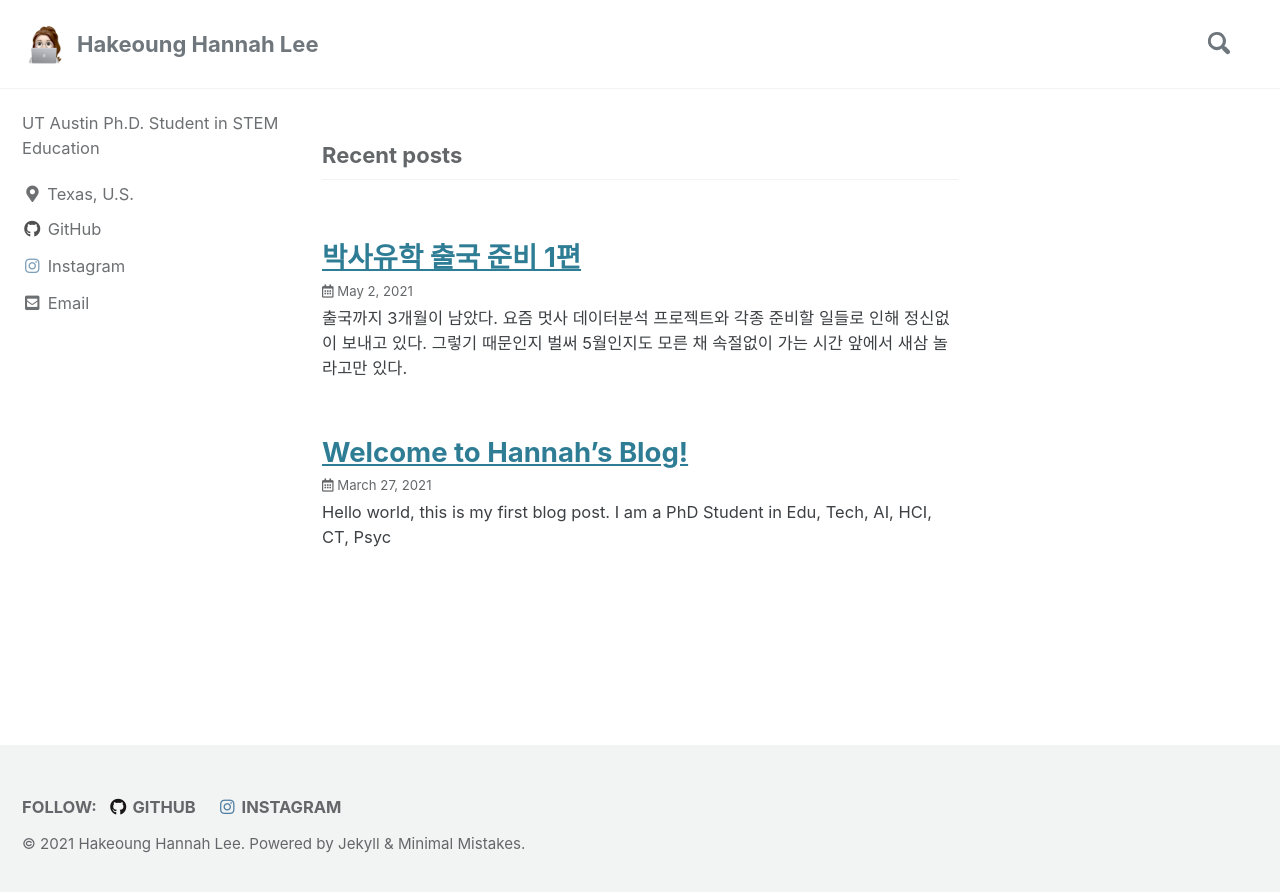
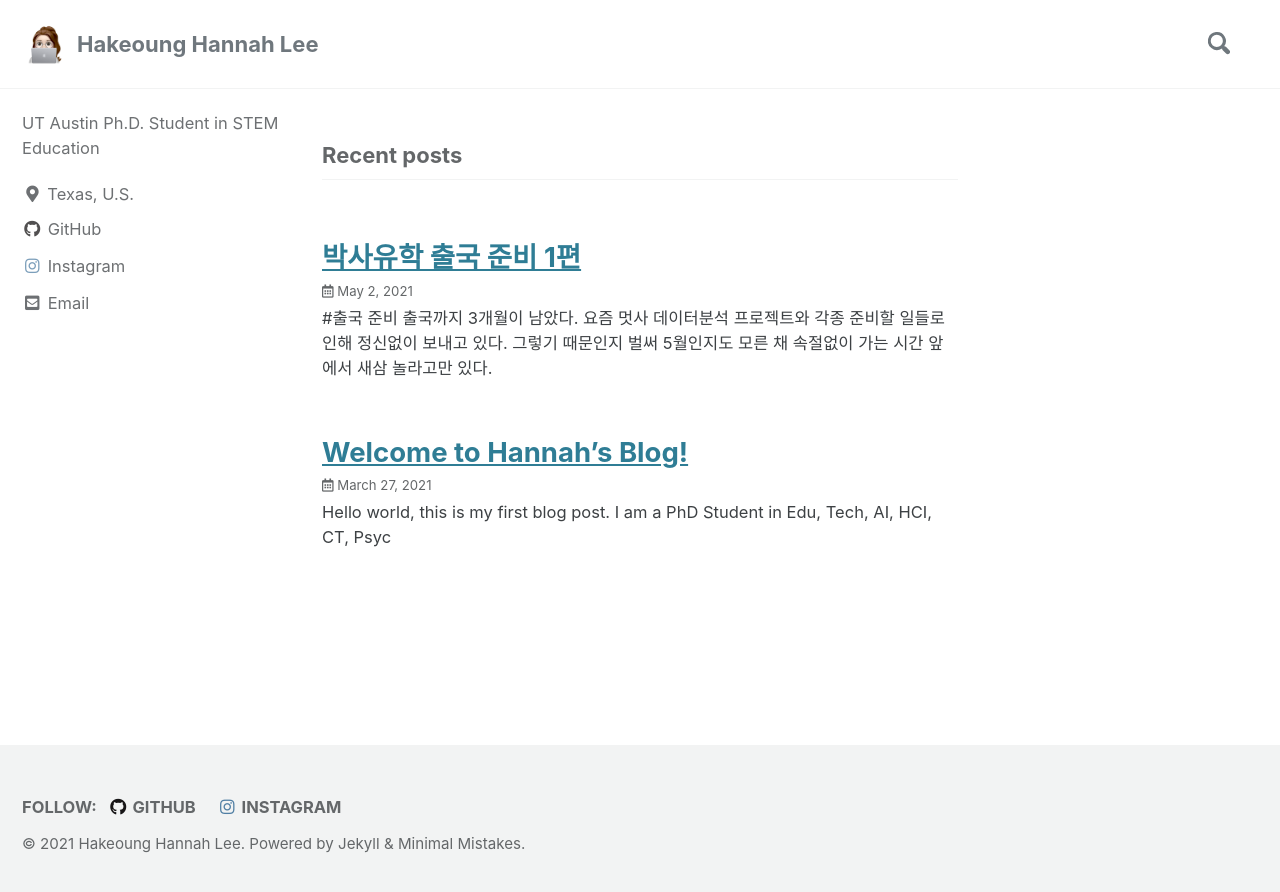
Before and after one commit to HakeoungLee/HakeoungLee.github.io, a Jekyll site: the page built from index.html, in a window 1280 px wide. Shown: the top 892 px of the page. Built offline with Jekyll 4.4.1, drawn with Linux system fonts in a browser that asks for light colours; cached includes are drawn as plain includes; the list of posts is cut into pages by our own code.

Commit message:
Update 2021-05-02-departing1.md

```diff
--- a/_posts/2021-05-02-departing1.md
+++ b/_posts/2021-05-02-departing1.md
@@ -8,12 +8,14 @@ toc_icon: "paw"
 title:  "박사유학 출국 준비 1편"
 ---
 
+#출국 준비
 출국까지 3개월이 남았다. 요즘 멋사 데이터분석 프로젝트와 각종 준비할 일들로 인해 정신없이 보내고 있다. 그렇기 때문인지 벌써 5월인지도 모른 채 속절없이 가는 시간 앞에서 새삼 놀라고만 있다.
 
 지난 주 기록이 누락된 MMR주사를 맞아서 학교에 제출했고, 돌아오는 월요일에는 병원에 잠깐 들려 학교가 요구한 잠복결핵검사 검사지를 받아야 한다.
 수 개월을 알아보고 각종 비교분석을 통해 드디어 집계약을 완료했다. 비교적 굉장히 저렴한 가격에, UT 학교와 가깝고, **치안**이 좋아야 한다는 기준아닌 기준을 가지고 열심히 서치했다.
 사실 in unit laundry를 포기해서 마음이 쓰리지만 가난한 박사생은 어쩔 수 없다ㅎㅎㅎㅎㅎㅎㅎㅎ
 
+#비행기표 예매
 아직 비자 프로세스를 못 밟아서 비자가 나오고 나서 비행기를 끊으려고 했는데 오스틴 합격생 및 선배님들의 집단지성으로 인해 일정을 픽스할 수 있었고 비행기표 예매에 성공했다.
 
 **묵혀둔 아시아나 마일리지 40000마일**을 이용해서 스타얼라이언스 미주행 편도 항공권을 끊었다. 수수료 대략 55000원으로 꽁짜 비행기표를 얻어서 좋았다. 아시아나 마일리지가 4만 마일이 넘게 있었다는 사실에도 놀랐는데, 모아보니 대한항공 마일리지도 오만마일이 넘게 있었다. 그러나 아시아나 마일리지 유효기간이 1년 남았기 때문에 아시아나부터 쓰기로 했다.
```
